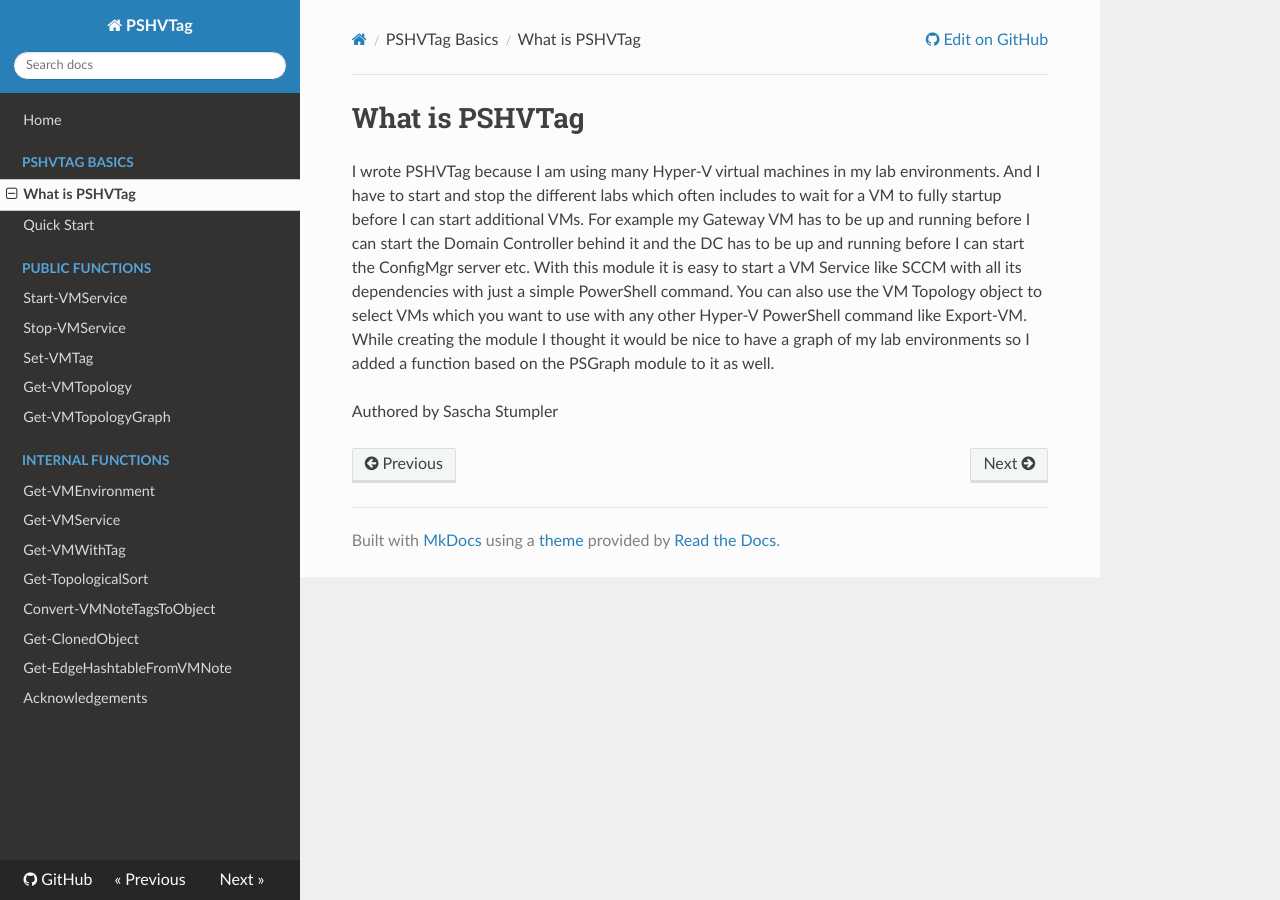
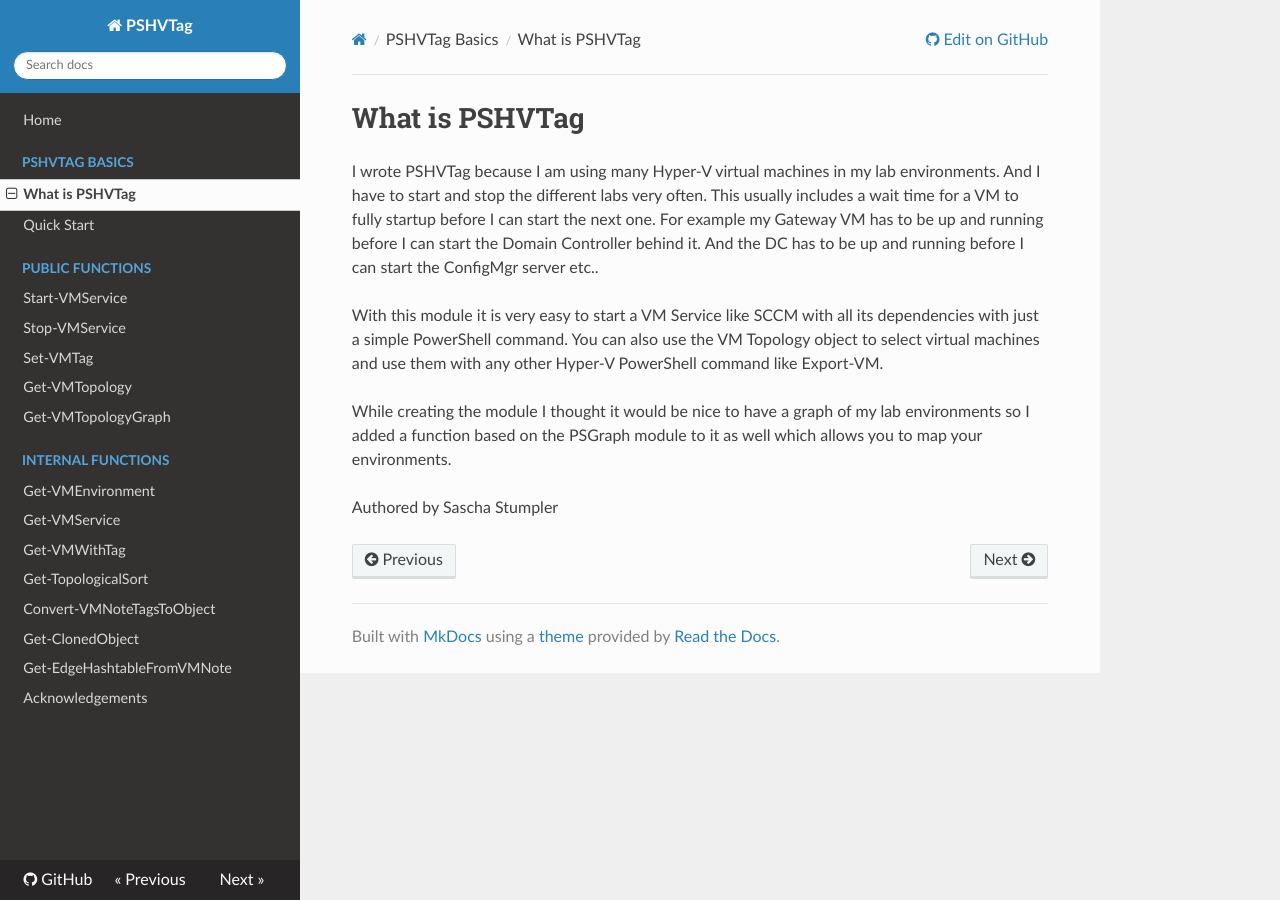
Before and after one commit to SasStu/PSHVTag, an MkDocs documentation site: the page built from docs/about.md, in a window 1280 px wide. Built offline with MkDocs 1.6.1, drawn with Linux system fonts in a browser that asks for light colours; nearby versions of some CDN libraries; old or Windows-style settings are respelled for this version of MkDocs.

Commit message:
Docu Update

```diff
--- a/docs/about.md
+++ b/docs/about.md
@@ -1,7 +1,10 @@
 # What is PSHVTag
 
-I wrote PSHVTag because I am using many Hyper-V virtual machines in my lab environments. And I have to start and stop the different labs which often includes to wait for a VM to fully startup before I can start additional VMs. For example my Gateway VM has to be up and running before I can start the Domain Controller behind it and the DC has to be up and running before I can start the ConfigMgr server etc. With this module it is easy to start a VM Service like SCCM with all its dependencies with just a simple PowerShell command.
-You can also use the VM Topology object to select VMs which you want to use with any other Hyper-V PowerShell command like Export-VM.
-While creating the module I thought it would be nice to have a graph of my lab environments so I added a function based on the PSGraph module to it as well.
+I wrote PSHVTag because I am using many Hyper-V virtual machines in my lab environments. And I have to start and stop the different labs very often. This usually includes a wait time for a VM to fully startup before I can start the next one. For example my Gateway VM has to be up and running before I can start the Domain Controller behind it. And the DC has to be up and running before I can start the ConfigMgr server etc..
+
+With this module it is very easy to start a VM Service like SCCM with all its dependencies with just a simple PowerShell command.
+You can also use the VM Topology object to select virtual machines and use them with any other Hyper-V PowerShell command like Export-VM.
+
+While creating the module I thought it would be nice to have a graph of my lab environments so I added a function based on the PSGraph module to it as well which allows you to map your environments.
 
 Authored by Sascha Stumpler
```
Also changed, not shown: docs/PublicFunctions/Command-Get-VMTopologyGraph.md (+2 -0 lines), assets/VMTopology.png (added), docs/images/VMTopology.png (added).
